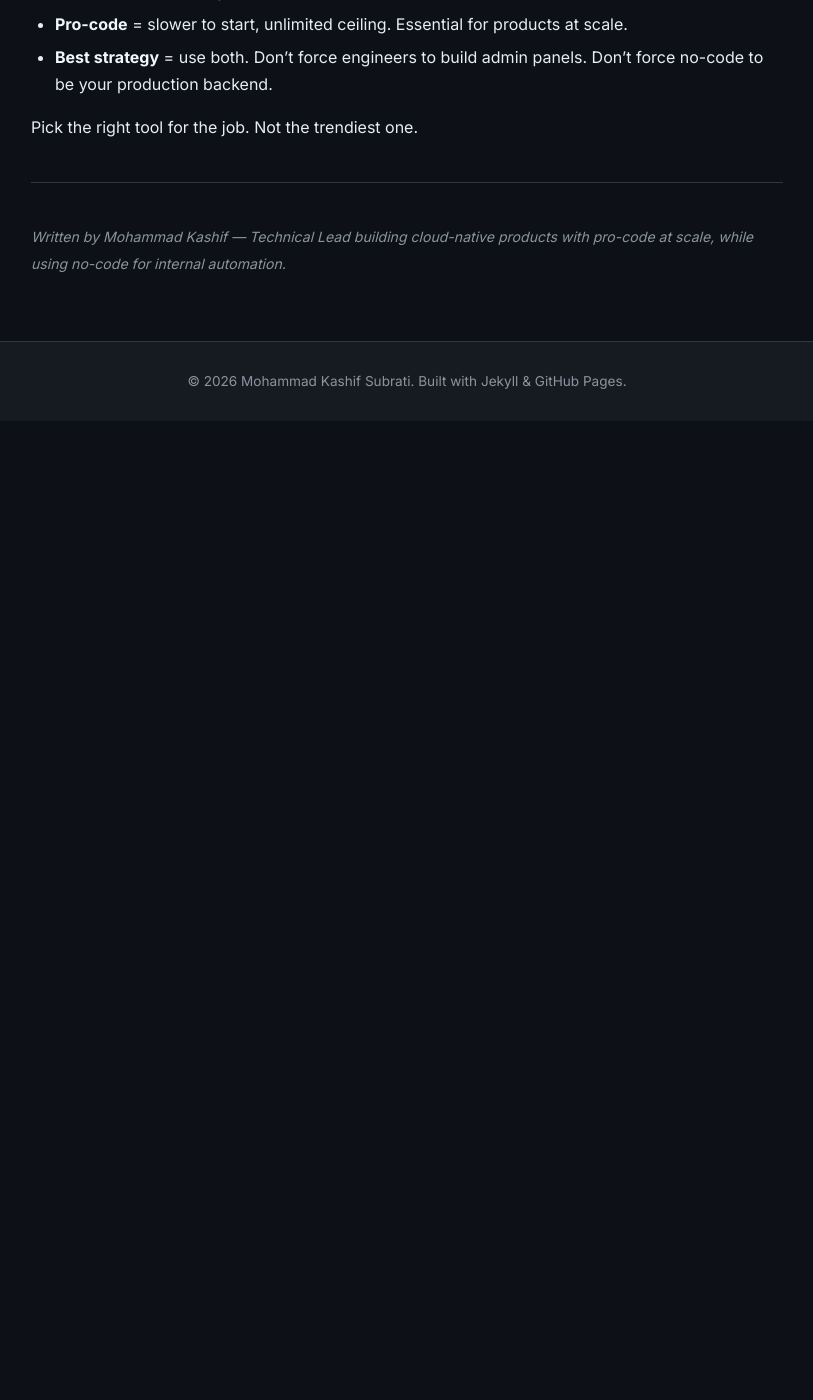
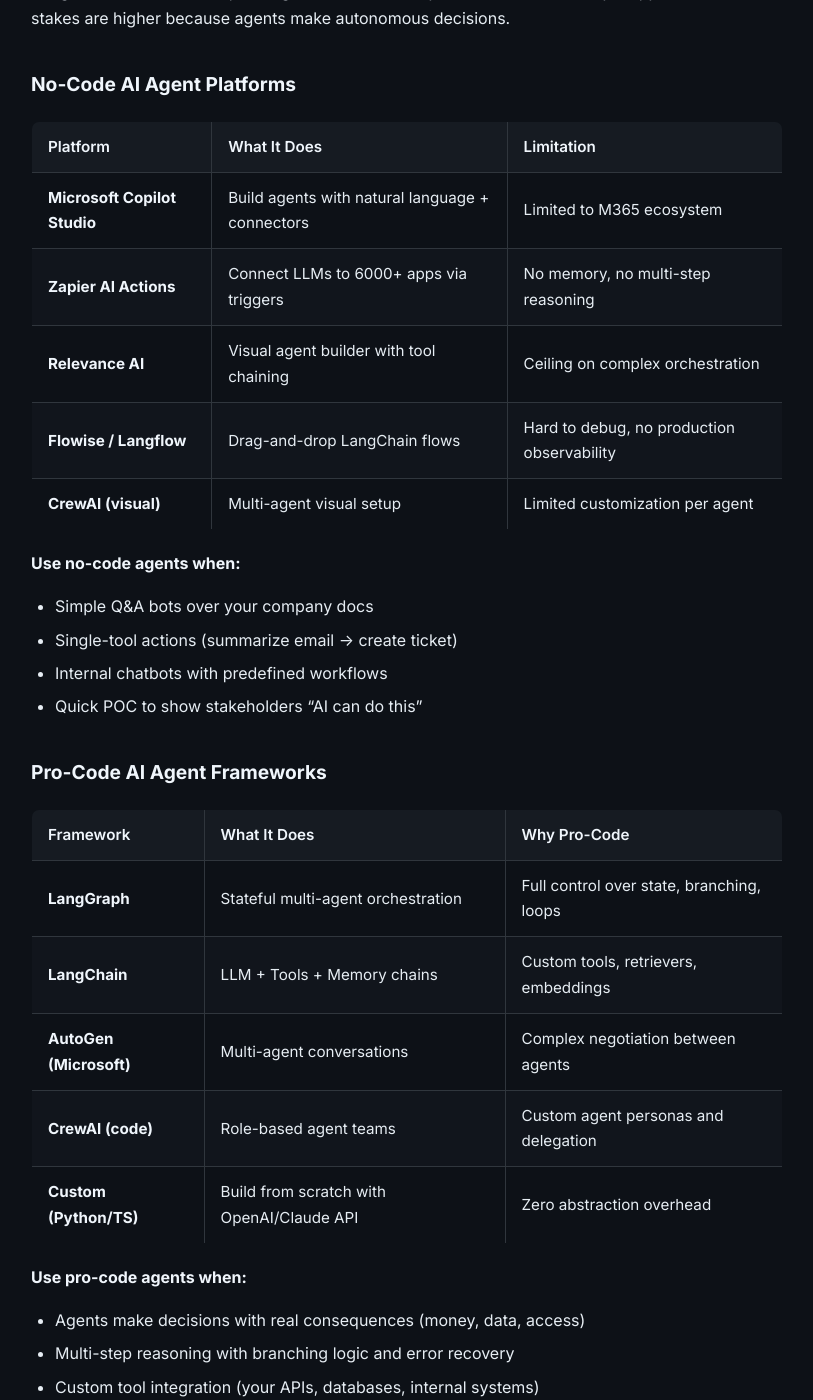
Before and after one commit to ascertain/ascertain.github.io, a Jekyll site: the page built from _posts/2026-07-10-pro-code-vs-no-code-when-to-use-what.md, in a window 1280 px wide and 1400 px high, scrolled down 3058 px. Shown: the whole window, without its empty margins (233-1046 px from the left). Built offline with Jekyll 4.4.1, drawn with Linux system fonts in a browser that asks for light colours; before the commit the page ends 3479 px from its top, so only the background shows below that; some of the changed text lies outside the part shown.

Commit message:
blog: add pro-code vs no-code guide with agentic AI section

````diff
--- a/_posts/2026-07-10-pro-code-vs-no-code-when-to-use-what.md
+++ b/_posts/2026-07-10-pro-code-vs-no-code-when-to-use-what.md
@@ -96,14 +96,84 @@
 
 ---
 
+## Pro-Code vs No-Code in Agentic AI
+
+AI agents are the hottest space right now. The same pro-code vs no-code split applies — but the stakes are higher because agents make autonomous decisions.
+
+### No-Code AI Agent Platforms
+
+| Platform | What It Does | Limitation |
+|---|---|---|
+| **Microsoft Copilot Studio** | Build agents with natural language + connectors | Limited to M365 ecosystem |
+| **Zapier AI Actions** | Connect LLMs to 6000+ apps via triggers | No memory, no multi-step reasoning |
+| **Relevance AI** | Visual agent builder with tool chaining | Ceiling on complex orchestration |
+| **Flowise / Langflow** | Drag-and-drop LangChain flows | Hard to debug, no production observability |
+| **CrewAI (visual)** | Multi-agent visual setup | Limited customization per agent |
+
+**Use no-code agents when:**
+- Simple Q&A bots over your company docs
+- Single-tool actions (summarize email → create ticket)
+- Internal chatbots with predefined workflows
+- Quick POC to show stakeholders "AI can do this"
+
+### Pro-Code AI Agent Frameworks
+
+| Framework | What It Does | Why Pro-Code |
+|---|---|---|
+| **LangGraph** | Stateful multi-agent orchestration | Full control over state, branching, loops |
+| **LangChain** | LLM + Tools + Memory chains | Custom tools, retrievers, embeddings |
+| **AutoGen (Microsoft)** | Multi-agent conversations | Complex negotiation between agents |
+| **CrewAI (code)** | Role-based agent teams | Custom agent personas and delegation |
+| **Custom (Python/TS)** | Build from scratch with OpenAI/Claude API | Zero abstraction overhead |
+
+**Use pro-code agents when:**
+- Agents make decisions with real consequences (money, data, access)
+- Multi-step reasoning with branching logic and error recovery
+- Custom tool integration (your APIs, databases, internal systems)
+- Production-grade observability, logging, and guardrails
+- Agents need persistent memory across sessions
+- Security and compliance requirements (audit trails, PII handling)
+
+### The Agentic AI Decision
+
+```
+┌─────────────────────────────────────────────────────┐
+│  SIMPLE AGENT (1 tool, 1 task, internal)            │
+│  → No-Code (Copilot Studio, Zapier AI)             │
+│                                                      │
+│  MULTI-STEP AGENT (tools + memory + branching)      │
+│  → Pro-Code (LangGraph, LangChain, CrewAI)         │
+│                                                      │
+│  AUTONOMOUS AGENT (real decisions, production)       │
+│  → Pro-Code ONLY — you need guardrails, logging,    │
+│    human-in-the-loop, and full error handling       │
+│                                                      │
+│  VALIDATE AN IDEA (show stakeholders)               │
+│  → No-Code first → rebuild in code if approved     │
+└─────────────────────────────────────────────────────┘
+```
+
+### Why This Matters More for AI
+
+With traditional apps, a no-code limitation means a feature doesn't work. With AI agents, a limitation means:
+- Agent hallucinates and takes wrong action — no way to add custom guardrails
+- Agent loops infinitely — no way to add circuit breakers
+- Agent accesses wrong data — no way to add fine-grained permissions
+- Agent fails silently — no observability or alerting
+
+> **Rule of thumb:** If the agent touches production data, customer interactions, or makes irreversible decisions — **pro-code only**. No exceptions.
+
+---
+
 ## Key Takeaway
 
-- **No-code** = fast, cheap, limited. Great for internal tools and validation.
-- **Pro-code** = slower to start, unlimited ceiling. Essential for products at scale.
-- **Best strategy** = use both. Don't force engineers to build admin panels. Don't force no-code to be your production backend.
+- **No-code** = fast, cheap, limited. Great for internal tools, validation, and simple AI agents.
+- **Pro-code** = slower to start, unlimited ceiling. Essential for products at scale and autonomous AI agents.
+- **Best strategy** = use both. Validate with no-code. Ship with pro-code.
+- **For AI agents specifically** = no-code for demos and internal bots; pro-code for anything that makes real decisions.
 
 Pick the right tool for the job. Not the trendiest one.
 
 ---
 
-*Written by Mohammad Kashif — Technical Lead building cloud-native products with pro-code at scale, while using no-code for internal automation.*
+*Written by Mohammad Kashif — Technical Lead building cloud-native products and AI-powered agents with pro-code at scale.*
````
